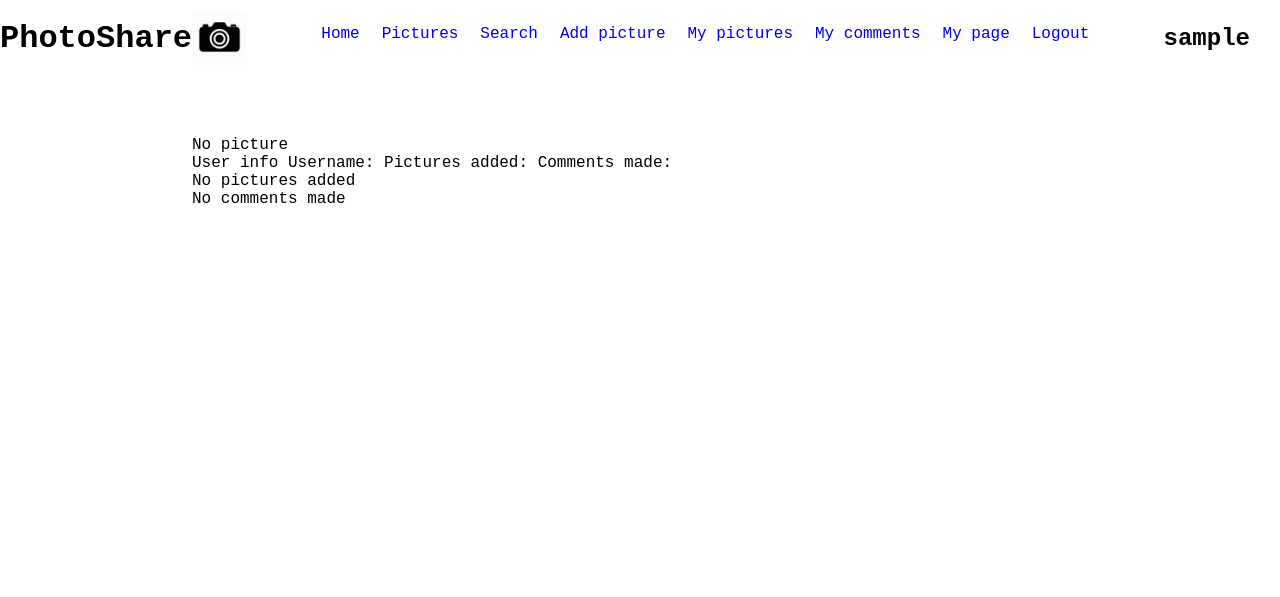
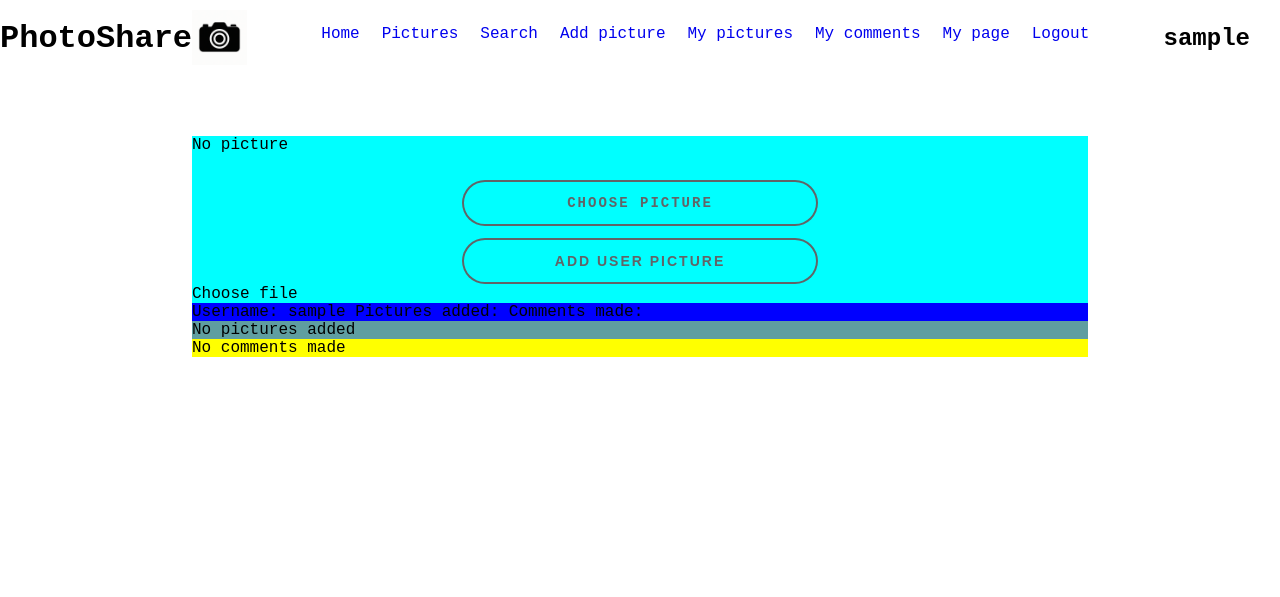
Before and after one commit to sami-alt/Photoshare, a Flask app: page /user_page in a window 1280 px wide. Shown: the top 597 px of the page. Run offline with Flask 3, Linux system fonts and the light colour scheme; the visitor is signed in with stand-in values (Sample User, id 1); data that the repository does not hold is empty.

Commit message:
user can add or change userpage image

```diff
--- a/app.py
+++ b/app.py
@@ -87,17 +87,6 @@
     session['csrf_token'] = secrets.token_hex(16)
 
 
-    '''
-    my_comments = None
-    my_pictures = None
-
-    pictures_from_db = pictures.get_pictures_by_user_id(session['id'])
-    if pictures_from_db:
-        my_pictures = [dict(picture) for picture in pictures_from_db]
-    comments_from_db = pictures.get_comment_by_user_id(session['id'])
-    if comments_from_db:
-        my_comments = [dict(comment) for comment in comments_from_db]
-    '''
 
     return redirect('/user_page')
 
@@ -106,6 +95,7 @@
 def user_page():
     my_comments = None
     my_pictures = None
+    image = None
 
     pictures_from_db = pictures.get_pictures_by_user_id(session['id'])
     if pictures_from_db:
@@ -113,7 +103,13 @@
     comments_from_db = pictures.get_comment_by_user_id(session['id'])
     if comments_from_db:
         my_comments = [dict(comment) for comment in comments_from_db]
-    return render_template('user_page.html', pictures=my_pictures, comments=my_comments)
+
+    exists = users.get_user_picture(session['id'])
+
+    if exists:
+        image = exists
+
+    return render_template('user_page.html', pictures=my_pictures, comments=my_comments, image=image)
 
 @app.route('/add_user_action', methods=['POST'])
 def add_user():
@@ -135,9 +131,34 @@
     flash('New user created', 'success')
     return redirect('/')
 
+
+@app.route('/add_or_update_userpage_pic/<int:user_id>', methods=['POST'])
+def add_or_update_user_picture(user_id):
+    require_login()
+    check_csrf()
+
+
+    file = request.files['image']
+    user_picture = file.read()
+
+    users.add_or_update_userpage_picture(user_id, user_picture)
+
+    return redirect('/user_page')
+
 @app.route('/user_picture/<int:user_id>')
 def get_user_image(user_id):
-    return redirect('/')
+    print('called')
+    image = users.get_user_picture(user_id)
+    if not image:
+        flash('Something went wrong')
+        return redirect('/user_page')
+    print(dict(image))
+    response = make_response(bytes(image['user_picture']))
+    response.headers.set('Content-Type', 'image/jpg, image/png')
+    return response
+
+
+
 
 #picture functions
 
@@ -157,12 +178,17 @@
     image = file.read()
     categories = request.form.getlist('category')
 
+
+
     pictures.add_picture(session['id'], image, name, description, date)
     picture_id = db.last_insert_id()
 
     for category in categories:
         pictures.add_to_category(category, picture_id)
 
+
+
+    print(file)
 
     flash('Picture added', 'success')
     return redirect('/')
--- a/schema.sql
+++ b/schema.sql
@@ -8,7 +8,7 @@
     id integer primary key,
     user_picture BLOB,
     user_id references user(id)
-)
+);
 
 create table picture(
     id integer primary key,
--- a/templates/user_page.html
+++ b/templates/user_page.html
@@ -2,29 +2,43 @@
 
 {% block content %}
 <div id="user_page">
-    <div>
+    <div class="row">
+        <div style="background-color: aqua;">
             {% if image %}
-                <img>
+                <img src="/user_picture/{{session['id']}}">
             {% else %}
             <p>No picture</p>
+            <form class="form" action="/add_or_update_userpage_pic/{{session['id']}}" method="post" enctype="multipart/form-data">
+                <input id="add_file" type="file" name="image" accept="image/*"  required/>
+                <label for="add_file" class="button">
+                    Choose picture
+                </label>
+                <input type="hidden" name="csrf_token" value="{{session['csrf_token']}}"/>
+                <input class="button" type="submit" value="Add user picture">
+            </form>
+        Choose file
+    </label>
+            </form>
             {% endif %}
         </div>
-    <div>
-        User info
-        Username:
+        <div style="background-color: blue;">
+            Username: {{session['username']}}
             Pictures added:
             Comments made:
         </div>
-    <div>
+    </div>
+    <div class="row">
+
+     <div style="background-color: cadetblue;">
             {% if pictures %}
             {% for picture in pictures %}
-                  <p><a href="/picture/{{picture['id']}}">{{picture['name']}}</a></p>
+            <p><a href="/picture/{{picture['id']}}"><b>{{picture['name']}}</b></a></p>
             {% endfor %}
             {% else %}
             No pictures added
             {% endif %}
     </div>
-    <div>
+    <div style="background-color: yellow;">
         {% if comments %}
         {% for comment in comments %}
         {{comment['comment']}}
@@ -36,4 +50,5 @@
     </div>
 </div>
 
+
 {% endblock %}
--- a/users.py
+++ b/users.py
@@ -17,6 +17,22 @@
     users = db.query("select id, username, password from user", [],True)
     return users
 
+def add_or_update_userpage_picture(user_id, user_picture):
+    picture_exists = db.query('select id from user_picture where user_id = ?', [user_id])
+    print('a',user_id)
+    print('b',user_picture)
+
+
+    if picture_exists:
+        db.execute('update user_picture set user_picture = ? where user_id = ?', [user_id, user_picture])
+    else:
+        db.execute('insert into user_picture (user_picture, user_id) values (?,?)', [user_picture, user_id])
+    return None
+
+def get_user_picture(user_id):
+    user_picture = db.query('select user_picture from user_picture where user_id = ?', [user_id])
+    return user_picture
+
 #Admin access
 
 
```
Lines whose indentation alone changed are shown as unchanged.
